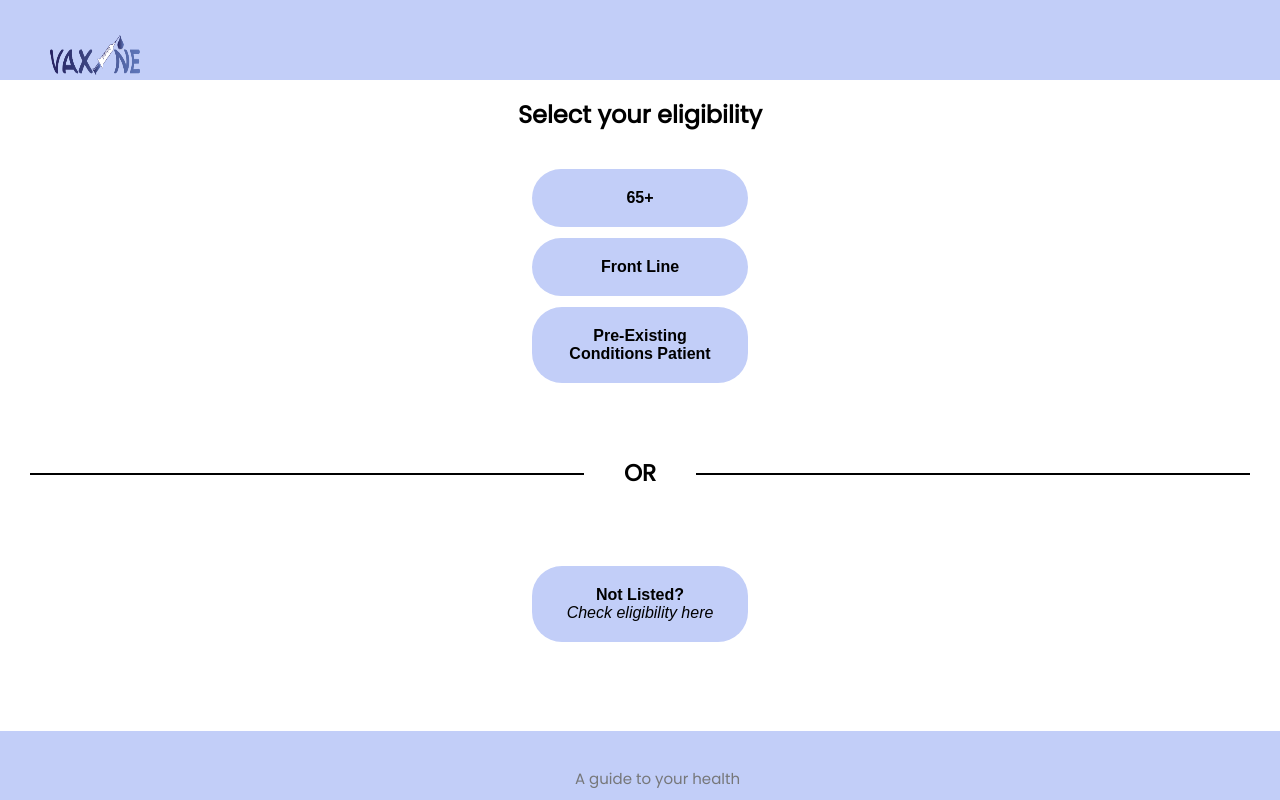
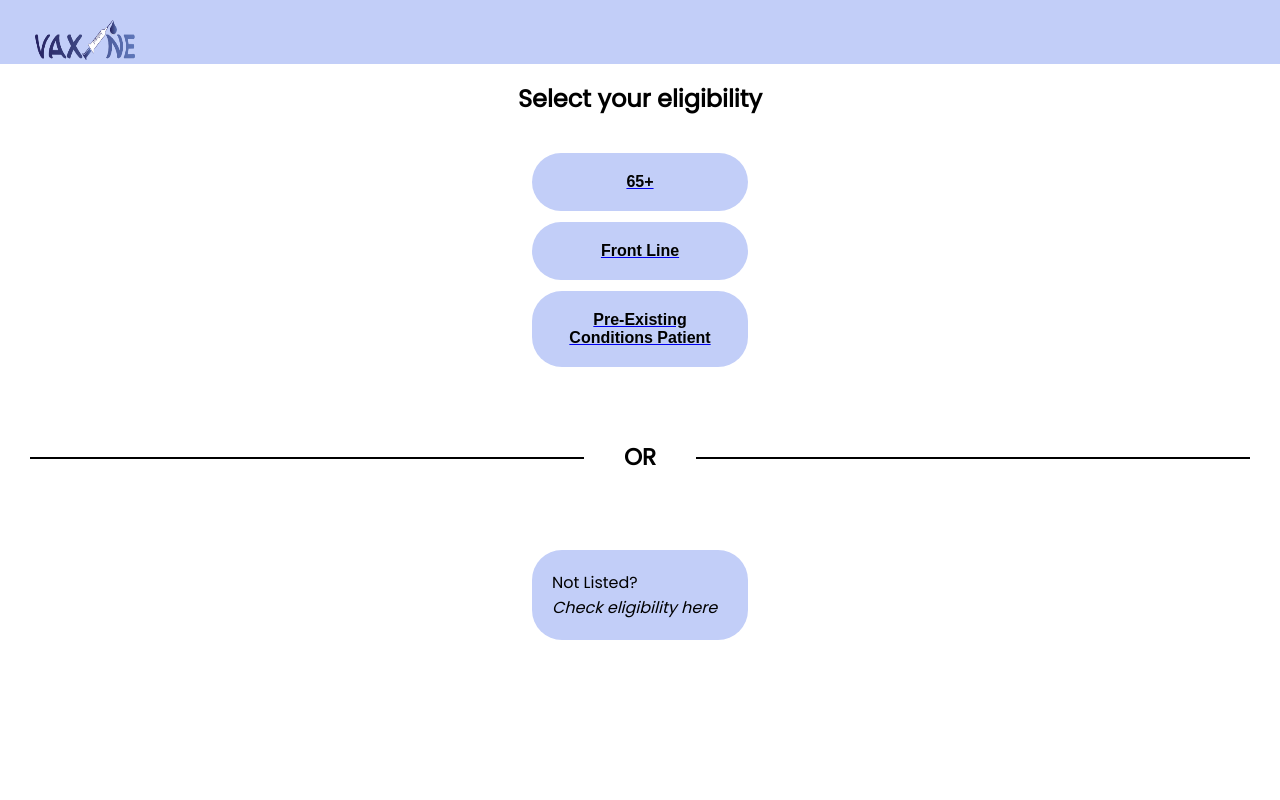
Before and after one commit to Covid-Bookings/Vaxine, a React (Create React App) app: page /eligibility in a window 1280 px wide. Shown: the top 800 px of the page. Built offline with nearby package versions, Linux system fonts and the light colour scheme.

Commit message:
added links to eligibility component buttons, added link to eligibility from landingpage, fixed footer on eligibility

```diff
--- a/src/Components/EligibilityPage/eligibility.css
+++ b/src/Components/EligibilityPage/eligibility.css
@@ -16,7 +16,9 @@
     color: black;
     border-radius: 30px;
     font-size: 16px;
+    text-decoration: none;
 }
+
 
 i {
     font-weight: 400;
--- a/src/Components/EligibilityPage/index.js
+++ b/src/Components/EligibilityPage/index.js
@@ -1,4 +1,5 @@
 import React from 'react';
+import { Link } from 'react-router-dom';
 import './eligibility.css';
 
 const EligibilityPage = () => {
@@ -7,18 +8,24 @@ const EligibilityPage = () => {
 				<h1>Select your eligibility</h1>
 				<div className='eligible-container'>
 					<div className='eligibility-buttons'>
+						<Link to='/form' >
 						<button className='eligible-button'>65+</button>
 						<button className='eligible-button'>Front Line</button>
 						<button className='eligible-button'>
 							Pre-Existing Conditions Patient
 						</button>
+						</Link>
 					</div>
 				</div>
 				<h2 className='line-or'><span>OR</span></h2>
-				<button className='eligible-button'>
+				<a
+				 href='https://am-i-eligible.covid19vaccine.health.ny.gov/'
+         target='_blank'
+				className='eligible-button'>
 					Not Listed?
 					<br /> <i>Check eligibility here</i>
-				</button>
+				</a>
+				<div className='space'></div>
 			</div>
 		);
 }
--- a/src/Components/Form/ItemForm.js
+++ b/src/Components/Form/ItemForm.js
@@ -11,7 +11,7 @@ const ItemForm = ({ label, children, type = "text",  ...otherProps }) => (
     ) : (
       <>
         <label />
-        <input type={type} {...otherProps} />
+        <input type={type} {...otherProps}/>
         {label}
       </>
     )}
--- a/src/Components/LandingPage/index.js
+++ b/src/Components/LandingPage/index.js
@@ -11,11 +11,11 @@ const LandingPage = () => {
 				src='https://i.imgur.com/uYheX9P.jpg'
 				alt='senior-citizen-getting-vaccine'
 			/>
-			<Link className='book-btn' to='/form'>
+			<Link className='book-btn' to='/eligibility'>
 				Schedule Now
 			</Link>
 			<h2>Make a Vaccination Appointment</h2>
-			<h1>in 5 easy steps</h1>
+			<h1>in 4 easy steps</h1>
 			<ul>
 				<div className='steps'>
 					<li className="landing-list">
@@ -24,24 +24,24 @@ const LandingPage = () => {
 				</div>
 				<div className='steps'>
 					<li className="landing-list">
-						<span>2</span> Find a COVID-19 vaccine location
+						<span>2</span> Select an available day and time
 					</li>
 				</div>
 				<div className='steps'>
 					<li className="landing-list">
-						<span>3</span> Select an available day and time
+						<span>3</span> Register
 					</li>
 				</div>
 				<div className='steps'>
 					<li className="landing-list">
-						<span>4</span> Register
+						<span>4</span> Confirm
 					</li>
 				</div>
-				<div className='steps'>
+				{/* <div className='steps'>
 					<li className="landing-list">
 						<span>5</span> Confirm
 					</li>
-				</div>
+				</div> */}
 			</ul>
 		</div>
 	);
--- a/src/Components/Navbar/navbar.css
+++ b/src/Components/Navbar/navbar.css
@@ -6,7 +6,7 @@
 
 .navbar {
   width: 100%;
-  height: 80px;
+  height: 4rem;
   top: 0;
   left: 0;
   background-color: #C2CEF8;
@@ -15,11 +15,11 @@
 .nav-logo-wrapper {
   display: flex;
   justify-content: left;
-  padding: 15px;
+  /* padding: 15px; */
 }
 
 .navbar-logo{
-  width: 90px;
+  width: 100px;
   height: 40px;
 }
 
```
